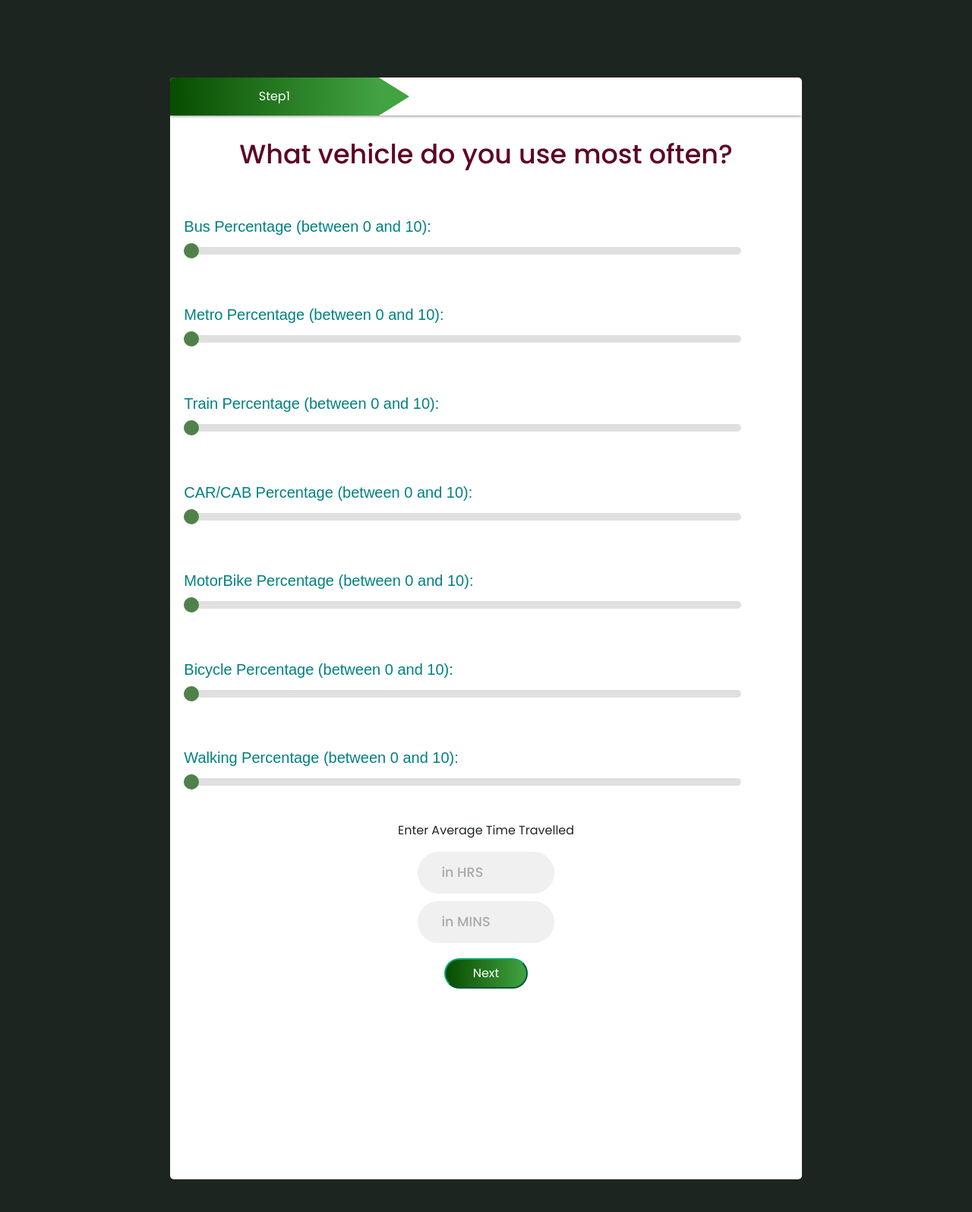
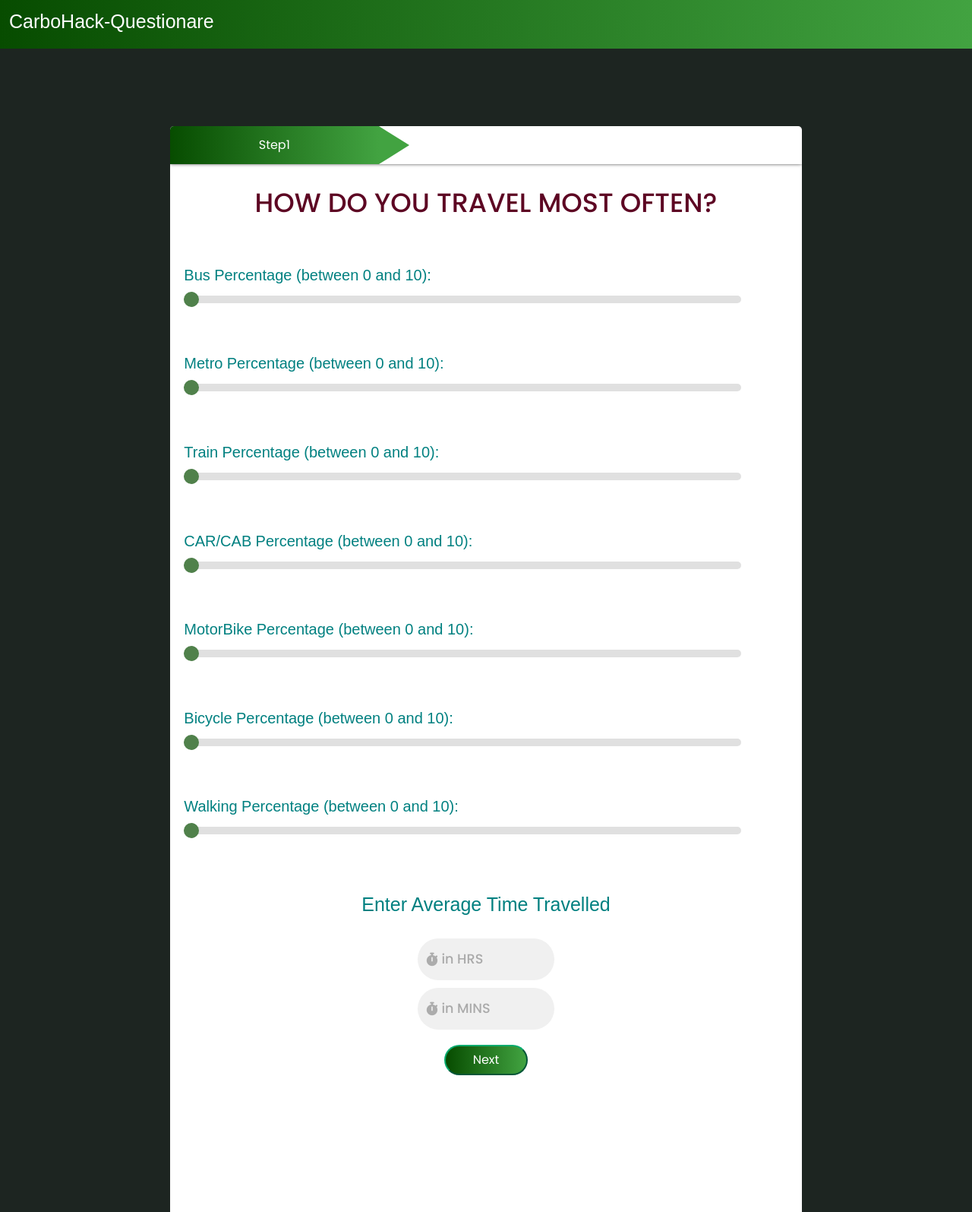
Before and after one commit to miraj0507/carbohack_project, a Flask app: page /questionare in a window 1280 px wide. Shown: the top 1595 px of the page at 76% size. Run offline with Flask 2, Linux system fonts and the light colour scheme; the visitor is signed in with stand-in values (Sample User, id 1); some libraries are stand-ins or nearby versions.

Commit message:
Update questionare.html

```diff
--- a/templates/questionare.html
+++ b/templates/questionare.html
@@ -2,6 +2,7 @@
 <html>
     <head>
         <meta charset="UTF-8">
+        <meta name="viewport" content="width=device-width, initial-scale=1.0">
         <title>Questionaire</title>
         <link rel="preconnect" href="https://fonts.gstatic.com">
         <link href="https://fonts.googleapis.com/css2?family=Montserrat:wght@500&display=swap" rel="stylesheet">
@@ -14,26 +15,36 @@
         <script src="https://cdn.jsdelivr.net/npm/bootstrap@5.0.1/dist/js/bootstrap.bundle.min.js" integrity="sha384-gtEjrD/SeCtmISkJkNUaaKMoLD0//ElJ19smozuHV6z3Iehds+3Ulb9Bn9Plx0x4" crossorigin="anonymous"></script>
 
         <!-- internal CSS -->
-        <link rel="stylesheet" href="../static/css/questionare.css">
+        <link rel="stylesheet" href="/static/css/questionare.css">
 
+        <script
+        src="https://kit.fontawesome.com/64d58efce2.js"
+        crossorigin="anonymous"></script>
 
     </head>
     <body>
+      <nav class="navbar navbar-light bg-nav">
+        <div class="container-fluid">
+          <a class="navbar-brand" href="#">
+            <!-- <img src="/docs/5.0/assets/brand/bootstrap-logo.svg" alt="" width="30" height="24" class="d-inline-block align-text-top"> -->
+           <h5>CarboHack-Questionare</h5>
+          </a>
+        </div>
+      </nav>
 
         <!-- Form 1  -->
         <div class="container">
            <div>
             <form id="form1" action="" >
-                <h3>What vehicle do you use most often?</h3>
+                <h3>HOW DO YOU TRAVEL MOST OFTEN?</h3>
                 <div class="form-check form-check-inline container-fluid">
                   <!-- <input class="form-check-input" type="checkbox" id="bus" value="bus"> -->
                   <label class="form-check-label" for="bus">Bus</label>
 
 
                  <label for="points">Percentage (between 0 and 10):</label>
-                <input class="slider" type="range" id="bus" name="bus" min="0" max="10" value="0">
+                 <input class="slider" type="range" id="step1-bus" name="points-bus" min="0" max="10" value="0" required="required">
                  <output for="range" class="output"></output>
-                <br>
               </div>
 
                 <div class="form-check form-check-inline container-fluid">
@@ -42,7 +53,8 @@
 
 
                 <label for="points">Percentage (between 0 and 10):</label>
-                <input class="slider" type="range" id="metro" name="metro" min="0" max="10" value="0">
+                <input class="slider" type="range" id="step1-metro" name="points-metro" min="0" max="10" value="0">
+
                 <br>
               </div>
 
@@ -53,7 +65,7 @@
 
 
                 <label for="points">Percentage (between 0 and 10):</label>
-                <input class="slider" type="range" id="train" name="train" min="0" max="10" value="0">
+                <input class="slider" type="range" id="step1-train" name="points-train" min="0" max="10" value="0">
                 <br >
               </div>
 
@@ -63,7 +75,7 @@
 
 
                   <label for="points">Percentage (between 0 and 10):</label>
-                  <input class="slider" type="range" id="car" name="car" min="0" max="10" value="0">
+                  <input class="slider" type="range" id="step1-car" name="points-car" min="0" max="10" value="0">
                 <br>
               </div>
 
@@ -73,7 +85,7 @@
 
 
                   <label for="points">Percentage (between 0 and 10):</label>
-                  <input  class="slider" type="range" id="bike" name="bike" min="0" max="10" value="0">
+                  <input  class="slider" type="range" id="step1-bike" name="points-bike" min="0" max="10" value="0">
                 <br>
               </div>
 
@@ -83,7 +95,7 @@
 
 
                 <label for="points">Percentage (between 0 and 10):</label>
-                <input class="slider" type="range" id="bicycle" name="bicycle" min="0" max="10" value="0">
+                <input class="slider" type="range" id="step1-bicycle" name="points-bicycle" min="0" max="10" value="0">
                 <br>
               </div>
 
@@ -93,17 +105,17 @@
 
 
                 <label for="points">Percentage (between 0 and 10):</label>
-                <input class="slider" type="range" id="walk" name="walk" min="0" max="10" value="0">
+                <input class="slider" type="range" id="step1-walking" name="points-walking" min="0" max="10" value="0">
               </div>
 
-              <p>Enter Average Time Travelled</p>
+              <h4>Enter Average Time Travelled</h4>
               <div class="input-field">
-                <i class="fas fa-envelope"></i>
-                <input type="number" id="hrs" name="hrs" min="0" placeholder="in HRS">
+                <i class="fas fa-stopwatch"></i>
+                <input type="number" id="step1-hour" name="quantity" min="0" placeholder="in HRS"  required="required">
               </div>
               <div class="input-field">
-                <i class="fas fa-envelope"></i>
-                <input type="number" id="min" name="min" min="0" placeholder="in MINS">
+                <i class="fas fa-stopwatch"></i>
+                <input type="number" id="step1-min" name="quantity" min="0" placeholder="in MINS"  required="required">
               </div>
 
                 <div class="btn-box"><button type="button" id="next1">Next</button></div>
@@ -114,37 +126,37 @@
 
               <!-- Form 2     -->
               <form id="form2">
-                  <h3>ALL ABOUT FOOD </h3>
+                  <h3>SELECT THE DIET MEAL THAT YOU PREFER THE MOST </h3>
                   <div class = "food-options">
 
                     <div class="custom-control custom-radio">
-                      <input type="radio" class="custom-control-input" id="meat" name="meat">
-                      <label class="custom-control-label" for="meat">Lots of Meat <br/> (more than 100g of meat everyday)</label>
-                      <img class="ramen" src="../img/meat.png" alt="ramen-img" width="100" height="100">
+                      <input type="radio" class="custom-control-input" id="step2-meat" name="example1-meat">
+                      <label class="custom-control-label" for="customRadio">Lots of Meat <br/> (more than 100g of meat everyday)</label>
+                      <img class="ramen" src="/static/img/meat.png" alt="ramen-img" width="100" height="100">
                     </div>
 
                     <div class="custom-control custom-radio">
-                      <input type="radio" class="custom-control-input" id="lowmeat" name="lowmeat">
-                      <label class="custom-control-label" for="lowmeat">Low Meat <br/> (Meat every other day on average) </label>
-                      <img class="ramen" src="proteins.png" alt="ramen-img" width="100" height="100">
+                      <input type="radio" class="custom-control-input" id="step2-lowmeat" name="example1-lowmeat">
+                      <label class="custom-control-label" for="customRadio">Low Meat <br/> (Meat every other day on average) </label>
+                      <img class="ramen" src="/static/img/proteins.png" alt="ramen-img" width="100" height="100">
                     </div>
 
                     <div class="custom-control custom-radio">
-                      <input type="radio" class="custom-control-input" id="fish" name="fish">
-                      <label class="custom-control-label" for="fish">Pescatarian <br/> (A serving of fish/seafood every other day) </label>
-                      <img class="ramen" src="pescatarian.png" alt="ramen-img" width="100" height="100">
+                      <input type="radio" class="custom-control-input" id="step2-pescatarian" name="example1-pescatarian">
+                      <label class="custom-control-label" for="customRadio">Pescatarian <br/> (A serving of fish/seafood every other day) </label>
+                      <img class="ramen" src="/static/img/pescatarian.png" alt="ramen-img" width="100" height="100">
                     </div>
 
                     <div class="custom-control custom-radio">
-                      <input type="radio" class="custom-control-input" id="veg" name="veg">
-                      <label class="custom-control-label" for="veg">Vegetarian <br/> (No meat, but eggs and dairy products eaten)</label>
-                      <img class="ramen" src="salad.png" alt="ramen-img" width="100" height="100">
+                      <input type="radio" class="custom-control-input" id="step2-vegetarian" name="example1-vegetarian">
+                      <label class="custom-control-label" for="customRadio">Vegetarian <br/> (No meat, but eggs and dairy products eaten)</label>
+                      <img class="ramen" src="/static/img/salad.png" alt="ramen-img" width="100" height="100">
                     </div>
 
                     <div class="custom-control custom-radio">
-                      <input type="radio" class="custom-control-input" id="vegan" name="vegan">
-                      <label class="custom-control-label" for="vegan">Vegan <br/> (NO meat, eggs, dairy or other animal products eaten) </label>
-                      <img class="ramen" src="diet.png" alt="ramen-img" width="100" height="100">
+                      <input type="radio" class="custom-control-input" id="step2-vegan" name="example1-vegan">
+                      <label class="custom-control-label" for="customRadio">Vegan <br/> (NO meat, eggs, dairy or other animal products eaten) </label>
+                      <img class="ramen" src="/static/img/diet.png" alt="ramen-img" width="100" height="100">
                     </div>
 
                   </div>
@@ -160,8 +172,8 @@
                   <h4>What was your electricity consumption range value last month? </h4>
                   <div class="slider-wrapper">
                     <label class="slider-wrapper-label"  for="customRadio">  </label>
-                  <input id="bill" class="fluid-slider" type="range" value="0" min="0" max="15000"  required="required">
-                  <span id="money" class="range-label"></span>
+                    <input id="range-slider" class="fluid-slider" type="range" value="0" min="0" max="15000"  required="required">
+                    <span id="range-label" class="range-label"></span>
                   </div>
                   <div class="box">
                    <h1 >Value of your electricity bill in INR:</h1>
@@ -175,22 +187,22 @@
                   <h4> How many members are there in your family?</h4>
                   <div class="input-field">
                     <i class="fas fa-user"></i>
-                  <input type="number" id="members" name="members" min="0" placeholder="MEMBERS"  required="required">
+                    <input type="number" id="member-quantity" name="quantity" min="0" placeholder="MEMBERS"  required="required">
                   </div>
                   <h4> Please mention your state </h4>
                   <div class="input-field">
                     <i class="fas fa-thumbtack"></i>
-                  <input type="text" placeholder="Loaction-State" required="required" id = "state">
+                    <input type="text" placeholder="Loaction-State" required="required" id="state">
                   </div>
                   <h4> How many flights do you take yearly?</h4>
                   <div class="input-field">
                     <i class="fas fa-plane"></i>
-                  <input type="number" id="flight" name="flight" min="0" placeholder="no-of-flights"  required="required">
+                    <input type="number" id="flight" name="quantity" min="0" placeholder="no-of-flights"  required="required">
                   </div>
 
                   <div class="btn-box">
                       <button type="button" id="back2">Back</button>
-                    <button type="submit">Submit</button>
+                      <button id="final-submit" type="submit">Submit</button>
                   </div>
                 </form>
 
@@ -207,6 +219,10 @@
 
 
         </div>
+
+
+
+
 
         <script>
 
@@ -239,6 +255,28 @@
                form3.style.left="1510px";
                progress.style.width="66%";
            }
+
+
+
+           var rangeSlider = document.getElementById("range-slider");
+           var waoo = document.getElementById("waoo");
+
+var rangeLabel = document.getElementById("range-label");
+
+rangeSlider.addEventListener("input", showSliderValue);
+
+function showSliderValue() {
+  waoo.innerHTML = rangeSlider.value;
+  var labelPosition = (rangeSlider.value /rangeSlider.max);
+
+  if(rangeSlider.value === rangeSlider.min) {
+ rangeLabel.style.left = ((labelPosition * 100) + 2) + "%";
+  } else if (rangeSlider.value === rangeSlider.max) {
+ rangeLabel.style.left = ((labelPosition * 100) - 2) + "%";
+  } else {
+  rangeLabel.style.left = (labelPosition * 100) + "%";
+  }
+}
             </script>
 
 
```
Lines whose indentation alone changed are shown as unchanged.
